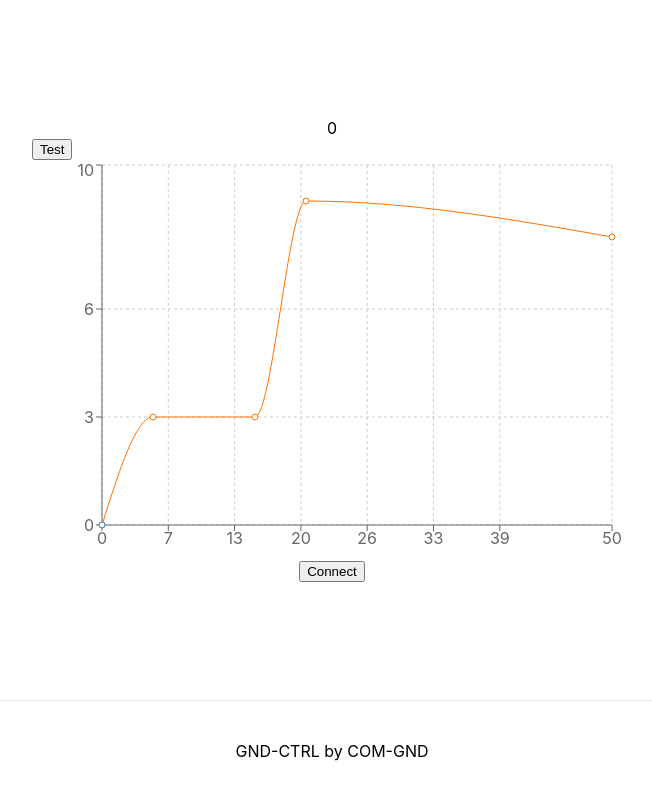
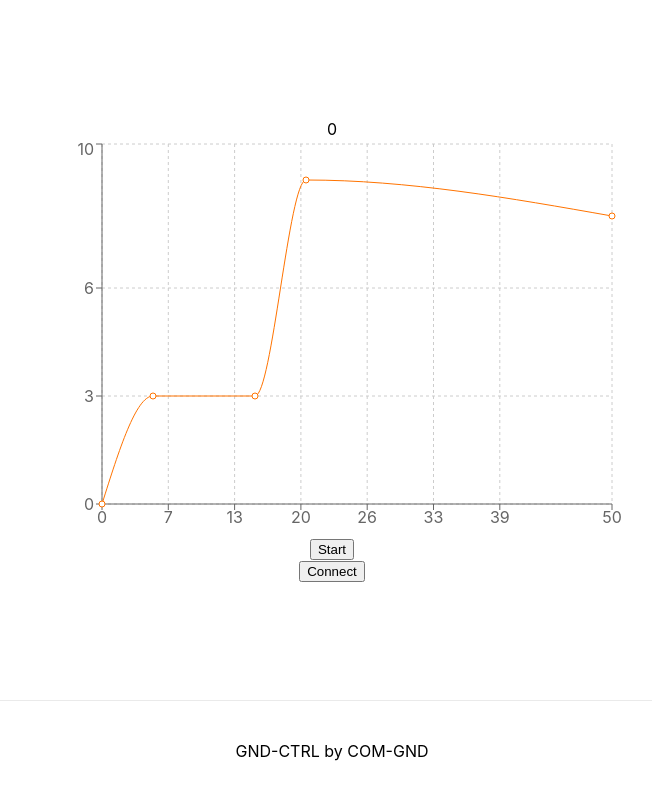
Before and after one commit to COM-GND/gnd-ctrl-web-app, a Next.js app: page / in a window 1280 px wide. Shown: the whole page, without its empty margins (308-960 px from the left). Built offline with nearby package versions, Linux system fonts and the light colour scheme.

Commit message:
use ref to get current value in event handeler

```diff
--- a/components/chart.js
+++ b/components/chart.js
@@ -18,21 +18,13 @@ export default function Chart({ liveData }) {
   const profile = profiler.getProfile();
   console.log("profile", profile);
   const totalSeconds = profiler.getTotalTime() / 1000;
-  console.log("totalSeconds", totalSeconds);
+//   console.log("totalSeconds", totalSeconds);
 //   const timeIntervals = new Array(totalSeconds).fill(0).map((t, i) => {
 //     return { time: i * 1000 };
 //   });
 
   return (
     <div>
-      <button
-        onClick={() => {
-          if (recipeProfileLineRef.current) {
-          }
-        }}
-      >
-        Test
-      </button>
       <LineChart
         width={600}
         height={400}
--- a/pages/index.js
+++ b/pages/index.js
@@ -1,4 +1,4 @@
-import { useState, useEffect } from "react";
+import { useState, useEffect, useRef } from "react";
 import dynamic from "next/dynamic";
 import Head from "next/head";
 import styles from "../styles/Home.module.css";
@@ -13,7 +13,12 @@ const Chart = dynamic(() => import("../components/chart"), { ssr: false });
 export default function Home() {
   const PRESSURE_ID = 0xffe1;
 
-  const [startTime, setStartTime] = useState(Date.now());
+  const [startTime, _setStartTime] = useState(Date.now());
+  const startTimeRef = useRef(startTime);
+  const setStartTime = time => {startTimeRef.current = time;
+  _setStartTime(time)}
+
+  const [isRunning, setIsRunning] = useState(false);
   const [pressureData, setPressureData] = useState([{ bars: 0, t: 0 }]);
 
   const [actualPressure, setActualPressure] = useState(0);
@@ -63,10 +68,12 @@ export default function Home() {
     const pressure = textDecoder.decode(event.target.value.buffer);
 
     // const pressure = event.target.value.getFloat32();
-    console.log("val changed", event.target.value);
+    // console.log("val changed", event.target.value);
     setActualPressure(pressure);
     setPressureData((pressureData) => {
-      const t = Date.now() - startTime;
+      const currStartTime = startTimeRef.current;
+      const t = Date.now() - currStartTime;
+      console.log('t', t, currStartTime);
       const newPressureData = [...pressureData, { bars: pressure, t: t }];
       if (newPressureData.length > 25) {
         newPressureData.shift();
@@ -90,7 +97,12 @@ export default function Home() {
 
       <main className={styles.main}>
         {actualPressure}
-        <Chart liveData={pressureData} />
+        <Chart liveData={isRunning ? pressureData : {}} />
+        <button onClick={() => {
+          setPressureData(() => [{ bars: 0, t: 0 }]);
+          setStartTime(Date.now());
+          setIsRunning(true);
+        }}>{isRunning ? 'Restart' : 'Start'}</button>
 
         <BluetoothConnectButton
           label="Connect"
```
Also changed, not shown: 1 other file (tests, documents, lock files or other folders).
